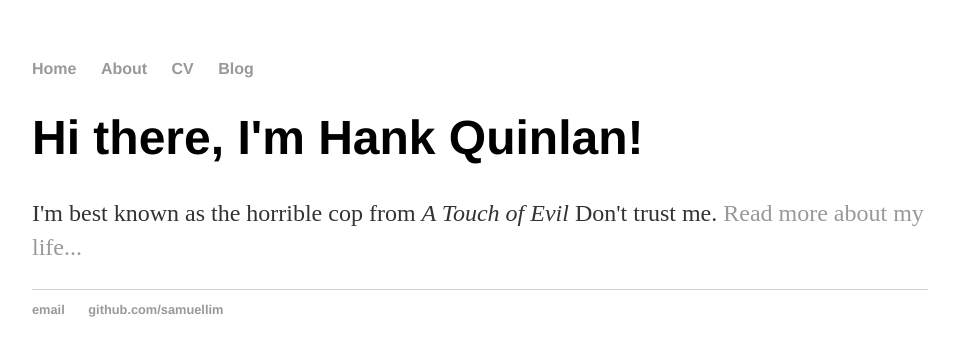
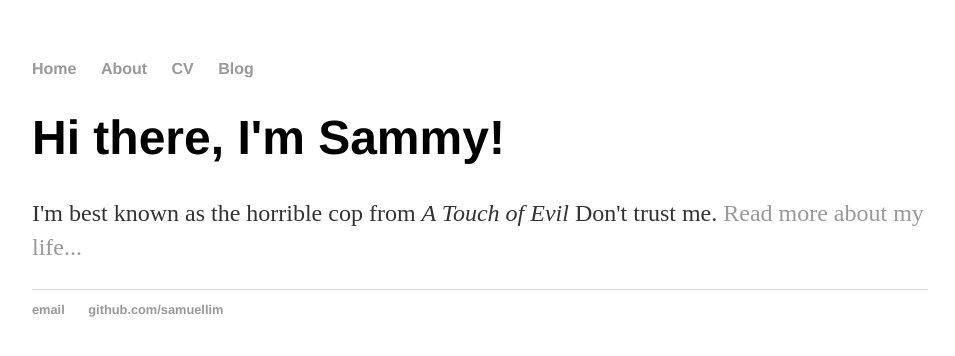
Before and after one commit to SamuelLimZhaoXuan/SamuelLimZhaoXuan.github.io, a Jekyll site: the page built from index.html, in a window 1280 px wide. Shown: the top 356 px of the page, without its empty margins (160-1115 px from the left). Built offline with Jekyll 4.4.1, drawn with Linux system fonts in a browser that asks for light colours.

Commit message:
Update index.html

```diff
--- a/index.html
+++ b/index.html
@@ -2,7 +2,7 @@
 layout: default
 title: Samuel Lim's Portfolio
 ---
-<div class="blurb">
-	<h1>Hi there, I'm Hank Quinlan!</h1>
+<div class="blurb2">
+	<h1>Hi there, I'm Sammy!</h1>
 	<p>I'm best known as the horrible cop from <em>A Touch of Evil</em> Don't trust me. <a href="/about">Read more about my life...</a></p>
-</div><!-- /.blurb -->
+</div><!-- /.blurb2 -->
```
